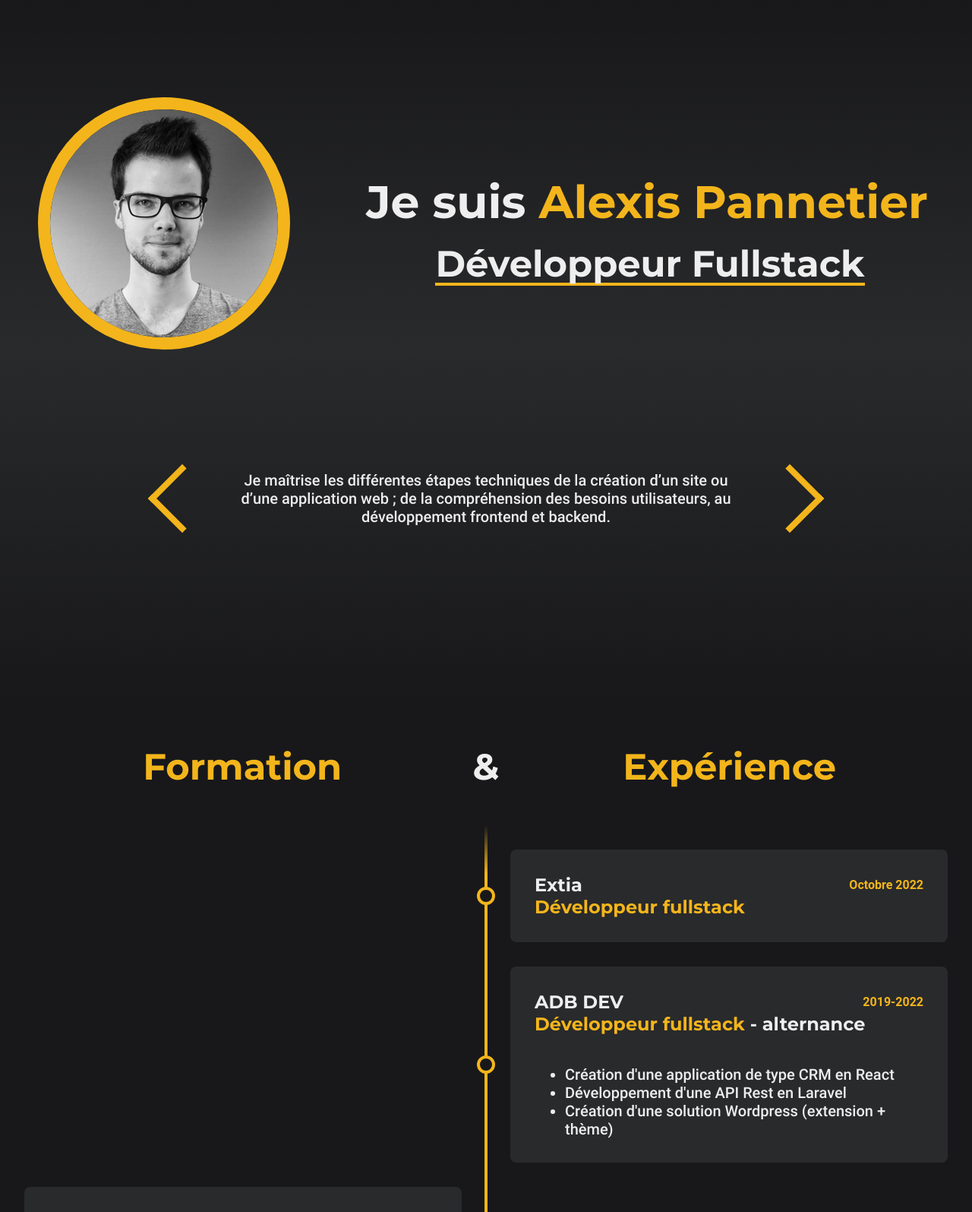
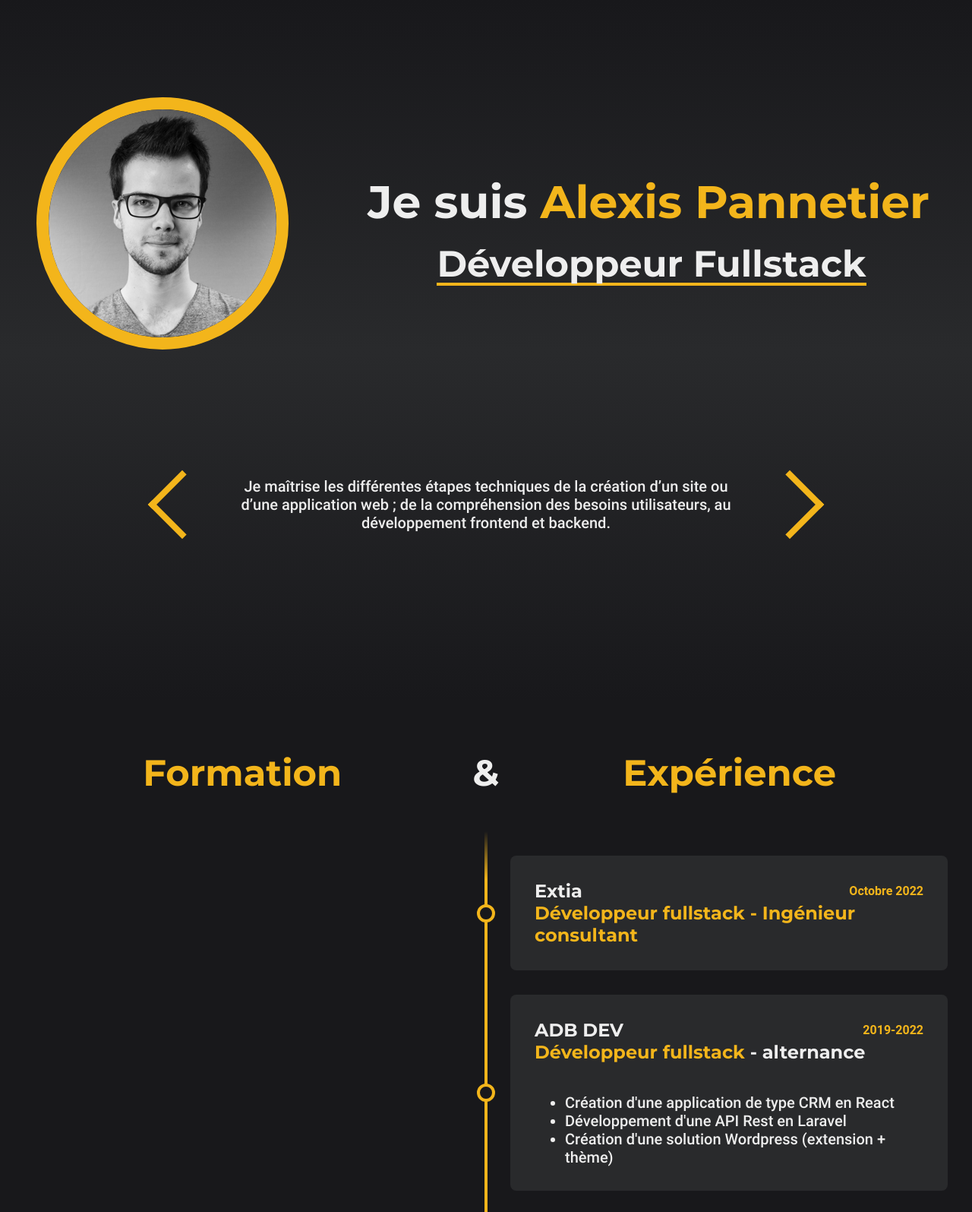
Before and after one commit to Alexis-Pannetier/resume, a PHP site: page / in a window 1280 px wide. Shown: the top 1595 px of the page at 76% size. Run offline with PHP 8.4, Linux system fonts and the light colour scheme; some web fonts are replaced.

Commit message:
💄 Minors UI fix + last experience update

```diff
--- a/index.html
+++ b/index.html
@@ -41,7 +41,7 @@
 
     <main>
         <section id="hero" class="page">
-            <div class="page-content flex-row justify-space-around align-middle">
+            <div class="hero-header page-content">
                 <div class="avatar">
                     <img src="images/alexis.jpg" alt="Photo de profil"></img>
                 </div>
@@ -56,7 +56,6 @@
                 </div>
             </div>
         </section>
-
 
         <section id="experiences" class="page bg-dark">
             <noscript>
@@ -80,7 +79,6 @@
                     <h2 class="primary">Expérience</h2>
                 </div>
 
-
                 <div id="timeline">
 
                     <div class="timeline-item">
@@ -89,7 +87,7 @@
                                 <h3>Extia</h3>
                                 <span class="date"><strong class="primary">Octobre 2022</strong></span>
                             </div>
-                            <h4><span class="primary">Développeur fullstack</span></h4>
+                            <h4><span class="primary">Développeur fullstack - Ingénieur consultant</span></h4>
                         </a>
                     </div>
 
--- a/style.css
+++ b/style.css
@@ -223,6 +223,14 @@ h4 {
   );
 }
 
+.hero-header {
+  display: flex;
+  gap: 0.5rem;
+  justify-content: space-around;
+  align-items: center;
+  flex-direction: row;
+}
+
 .hero-text {
   display: flex;
   flex-direction: column;
@@ -260,6 +268,7 @@ h4 {
   border-width: 0.5rem;
   border-style: solid;
   border-color: var(--primary);
+  transition: box-shadow 0.2s ease-out;
 }
 
 .avatar img {
@@ -406,7 +415,7 @@ h4 {
   background-size: 100% 0.25rem;
   background-position: 0 100%;
   transition-property: color, background-size;
-  transition-duration: 0.25s;
+  transition-duration: 0.2s;
   transition-timing-function: ease-in-out;
 }
 
```
